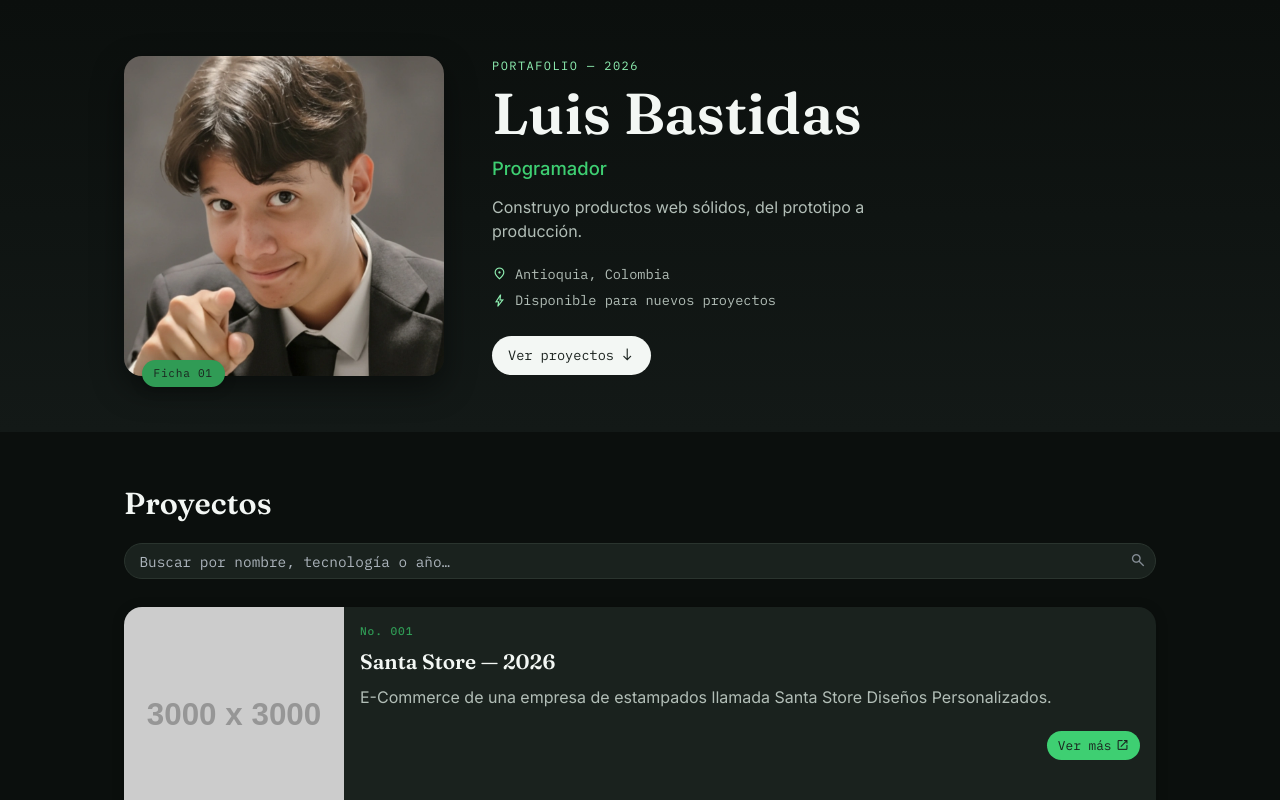
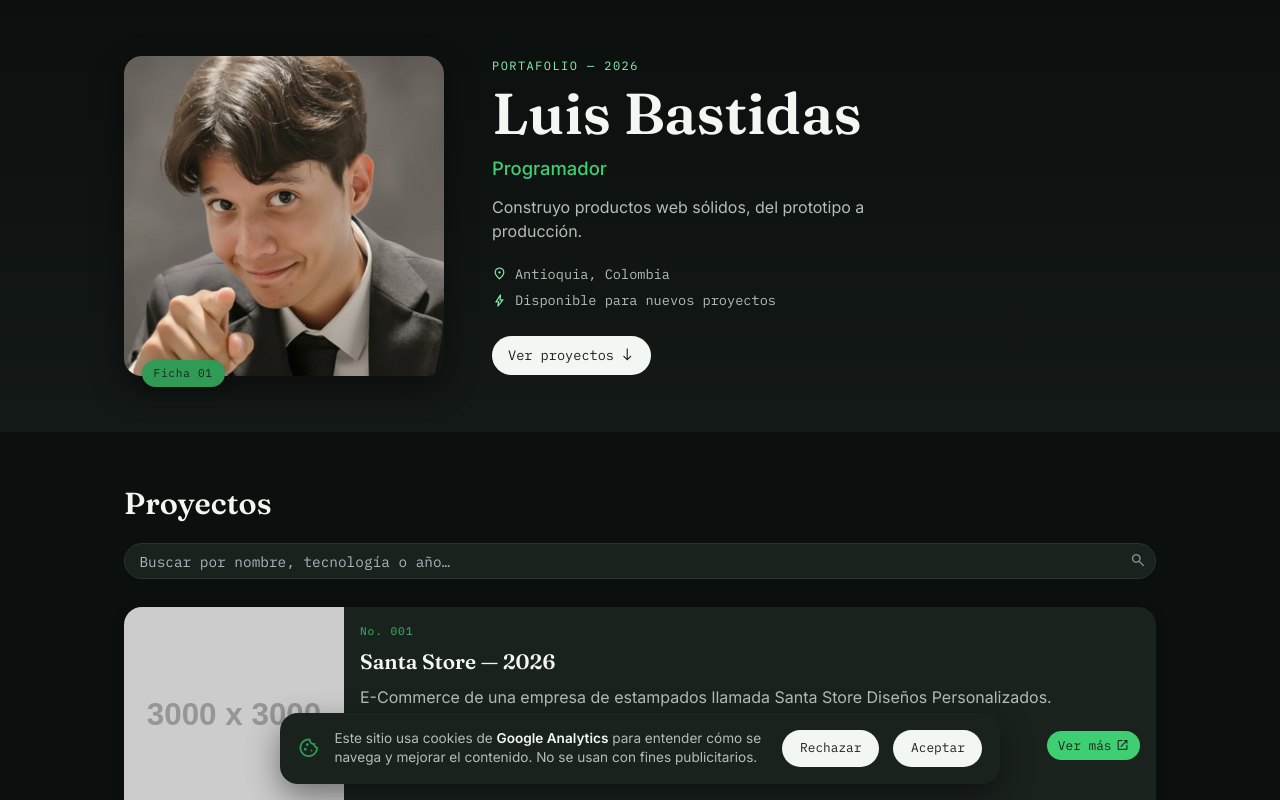
Before and after one commit to Bastiasa/portfolio, a React (Vite) app: page / in a window 1280 px wide. Shown: the top 800 px of the page. Built offline with nearby package versions, Linux system fonts and the light colour scheme.

Commit message:
Implement cookies consent

```diff
--- a/src/App.tsx
+++ b/src/App.tsx
@@ -6,6 +6,8 @@ import { projects } from "./data/projects";
 import { certificates } from "./data/certificates";
 import { HERO_DATA } from "./data/hero";
 import { FOOTER_DATA } from "./data/footer";
+import { CookieConsent } from "./components/CookieConsent";
+import { initAnalytics } from "./analytics";
 
 export default function App() {
   return (
@@ -22,6 +24,8 @@ export default function App() {
       <Footer
        {...FOOTER_DATA}
       />
+
+      <CookieConsent onAccepted={initAnalytics}/>
     </div>
   );
 }
--- /dev/null
+++ b/src/analytics.ts
@@ -0,0 +1,15 @@
+
+declare global {
+    interface Window {
+        gtag(...args: any[]): void
+    }
+};
+
+function initGoogleAnalytics() {
+    window.gtag('js', new Date());
+    window.gtag('config', 'G-JV9ML4JJME');
+}
+
+export const initAnalytics = () => {
+    initGoogleAnalytics();
+}
--- /dev/null
+++ b/src/components/CookieConsent.tsx
@@ -0,0 +1,71 @@
+import { useEffect, useState } from "react";
+import { Icon } from "./Icon";
+
+const STORAGE_KEY = "cookie-consent";
+
+type CookieConsentProps = {
+  onAccepted: () => void;
+};
+
+
+const DENIED_VALUE = "denied";
+const ACCEPTED_VALUE = "accepted";
+
+/**
+ * Pestaña de cookies. Se muestra por encima de todo el sitio hasta que el
+ * usuario acepta; a partir de ahí queda recordado en localStorage y no
+ * vuelve a aparecer en visitas futuras.
+ *
+ * `onAccepted` es el único punto de entrada: úsalo para inicializar Google
+ * Analytics (o cualquier script de medición) solo después del consentimiento,
+ * nunca antes.
+ */
+export function CookieConsent({ onAccepted }: CookieConsentProps) {
+  const [visible, setVisible] = useState(false);
+
+  useEffect(() => {
+    const state = localStorage.getItem(STORAGE_KEY);
+    const alreadyAccepted = state === ACCEPTED_VALUE;
+    if (alreadyAccepted) {
+      onAccepted();
+    } else if (state !== DENIED_VALUE) {
+      setVisible(true);
+    }
+    // eslint-disable-next-line react-hooks/exhaustive-deps
+  }, []);
+
+  function handleAccept() {
+    localStorage.setItem(STORAGE_KEY, ACCEPTED_VALUE);
+    setVisible(false);
+    onAccepted();
+  }
+
+  function handleDeny() {
+    localStorage.setItem(STORAGE_KEY, ACCEPTED_VALUE);
+    setVisible(false);
+  }
+
+  if (!visible) return null;
+
+  return (
+    <div className="cookie-consent" role="dialog" aria-live="polite" aria-label="Aviso de cookies">
+      <div className="cookie-consent-inner">
+        <Icon name="cookie" className="cookie-consent-icon" />
+
+        <p className="cookie-consent-text">
+          Este sitio usa cookies de <strong>Google Analytics</strong> para
+          entender cómo se navega y mejorar el contenido. No se usan con
+          fines publicitarios.
+        </p>
+
+        <button type="button" className="cookie-consent-button" onClick={handleDeny}>
+          Rechazar
+        </button>
+
+        <button type="button" className="cookie-consent-button" onClick={handleAccept}>
+          Aceptar
+        </button>
+      </div>
+    </div>
+  );
+}
--- a/src/data/footer.ts
+++ b/src/data/footer.ts
@@ -12,6 +12,30 @@ export const SOCIALS_DATA: SocialLink[] = [
         label: "LinkedIn",
         href: "https://www.linkedin.com/in/luis-bastidas-64b06a29b/",
         icon: "work",
+    },
+
+    {
+        label: "Freelancer.com",
+        href: "https://www.freelancer.com/u/Bastiasa",
+        icon: "work"
+    },
+
+    {
+        label: "Upwork",
+        href: "https://www.upwork.com/freelancers/~01fbbb2576482e139e?mp_source=share",
+        icon: "work"
+    },
+
+    {
+        label: "Itch.io",
+        href: "https://bastiasa.itch.io/",
+        icon: "stadia_controller"
+    },
+
+    {
+        label: "Dev.to",
+        href: "https://dev.to/bastiasa",
+        icon: "news"
     }
 ]
 
--- /dev/null
+++ b/src/global.d.ts
@@ -0,0 +1,7 @@
+export {};
+
+declare global {
+  interface Window {
+    dataLayer: unknown[][];
+  }
+}
--- a/src/index.css
+++ b/src/index.css
@@ -445,6 +445,92 @@ body {
   color: var(--accent-3);
 }
 
+/* ---------- Cookie consent ---------- */
+
+.cookie-consent {
+  position: fixed;
+  left: 0;
+  right: 0;
+  bottom: 0;
+  z-index: 1000;
+  display: flex;
+  justify-content: center;
+  padding: 1rem;
+  pointer-events: none;
+}
+
+.cookie-consent-inner {
+  pointer-events: auto;
+  width: 100%;
+  max-width: 720px;
+  display: flex;
+  align-items: center;
+  gap: 0.9rem;
+  background: var(--surface);
+  color: var(--ink);
+  border-radius: var(--radius-md);
+  box-shadow: var(--shadow-md);
+  padding: 1rem 1.1rem;
+  animation: cookie-rise 0.25s ease;
+}
+
+@keyframes cookie-rise {
+  from {
+    opacity: 0;
+    transform: translateY(12px);
+  }
+  to {
+    opacity: 1;
+    transform: translateY(0);
+  }
+}
+
+.cookie-consent-icon {
+  flex-shrink: 0;
+  font-size: 1.4rem;
+  color: var(--accent);
+}
+
+.cookie-consent-text {
+  margin: 0;
+  flex: 1;
+  font-size: 0.85rem;
+  line-height: 1.45;
+  color: var(--ink-soft);
+}
+
+.cookie-consent-text strong {
+  color: var(--ink);
+}
+
+.cookie-consent-button {
+  flex-shrink: 0;
+  font-family: var(--font-mono);
+  font-size: 0.8rem;
+  border: none;
+  cursor: pointer;
+  color: var(--surface);
+  background: var(--ink);
+  padding: 0.55rem 1.1rem;
+  border-radius: var(--radius-pill);
+  transition: background 0.15s ease, transform 0.15s ease;
+}
+
+.cookie-consent-button:hover {
+  background: var(--accent-2);
+  transform: translateY(-1px);
+}
+
+@media (max-width: 560px) {
+  .cookie-consent-inner {
+    flex-wrap: wrap;
+  }
+  .cookie-consent-button {
+    width: 100%;
+    text-align: center;
+  }
+}
+
 /* ---------- Footer ---------- */
 
 .site-footer {
```
